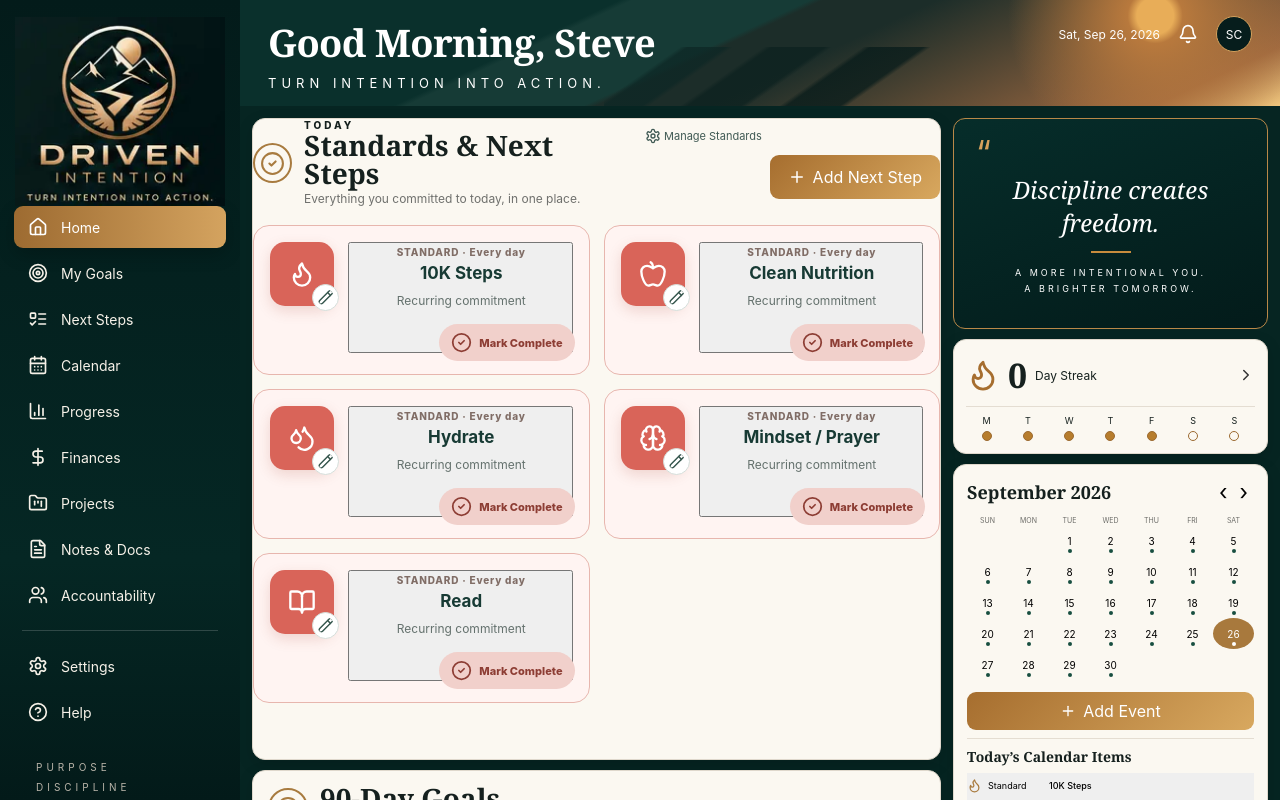
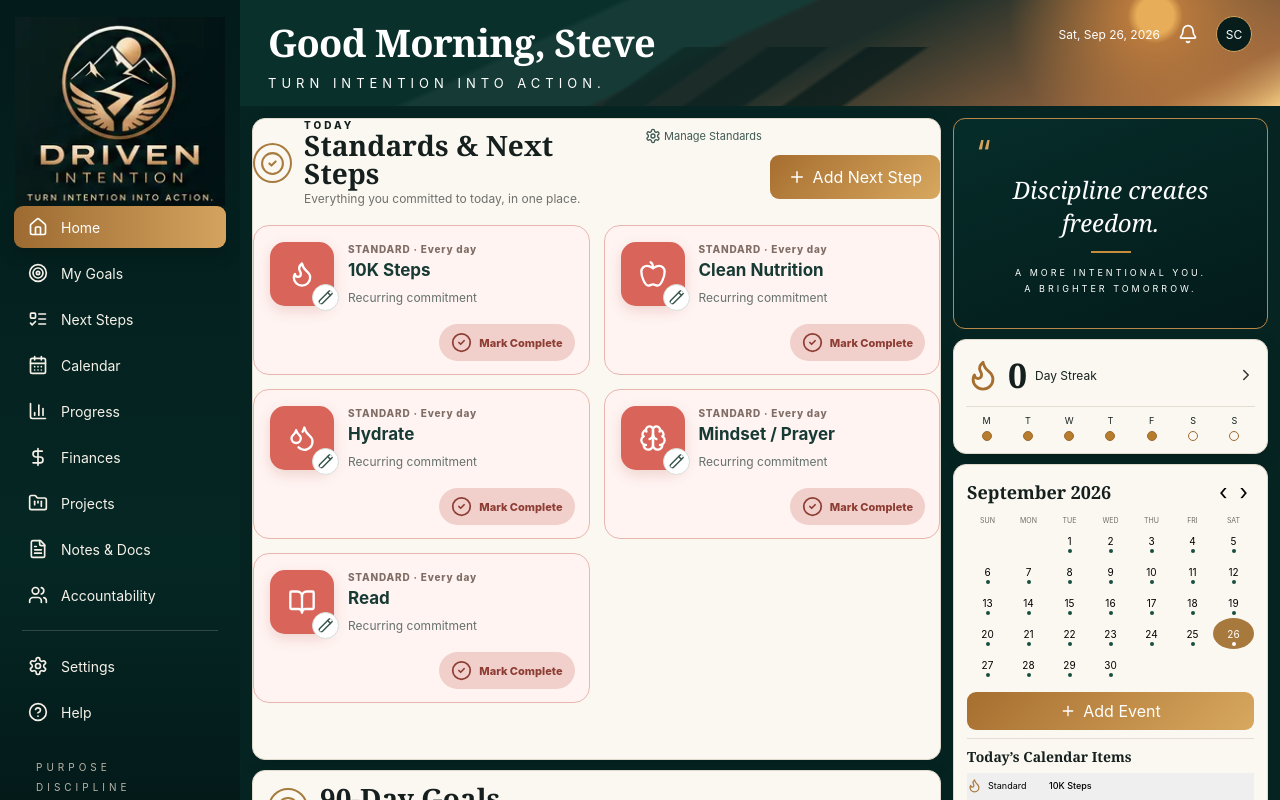
Before and after one commit to stevecrabb82/driven-intention-app, a React (Vite) app: page / in a window 1280 px wide. Shown: the top 800 px of the page. Built offline with nearby package versions, Linux system fonts and the light colour scheme.

Commit message:
Style tappable daily action edit zones

```diff
--- a/src/styles.css
+++ b/src/styles.css
@@ -371,3 +371,31 @@
     padding:5px;
   }
 }
+
+
+/* Make the full daily action text area tappable for editing */
+.daily-action-edit-zone{
+  width:100%;
+  min-width:0;
+  padding:0;
+  border:0;
+  background:transparent;
+  text-align:left;
+  cursor:pointer;
+  font:inherit;
+  color:inherit;
+  border-radius:10px;
+  touch-action:manipulation;
+}
+.daily-action-edit-zone:hover{
+  background:rgba(255,255,255,.38);
+}
+.daily-action-edit-zone:focus-visible{
+  outline:2px solid #b99558;
+  outline-offset:4px;
+}
+@media (max-width:680px){
+  .daily-action-edit-zone{
+    min-height:72px;
+  }
+}
```
